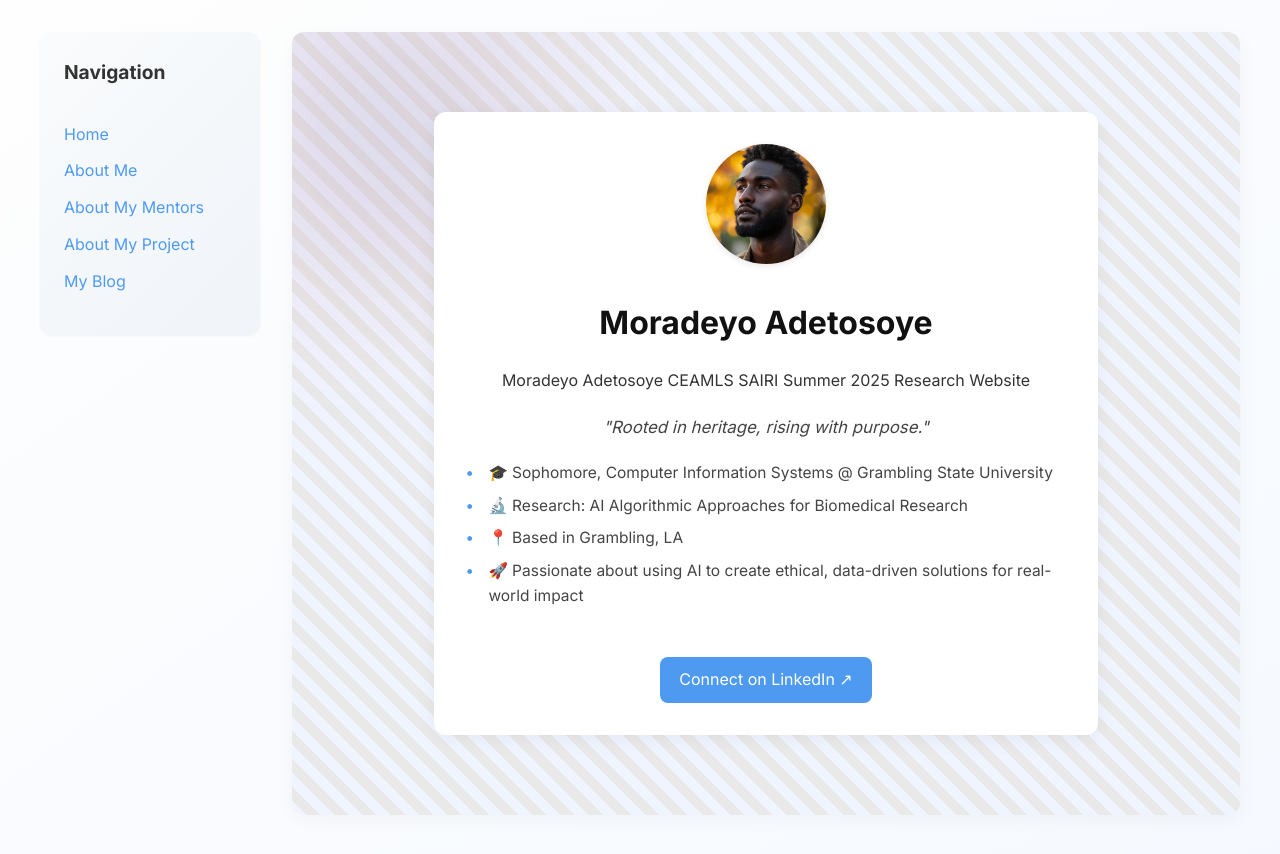
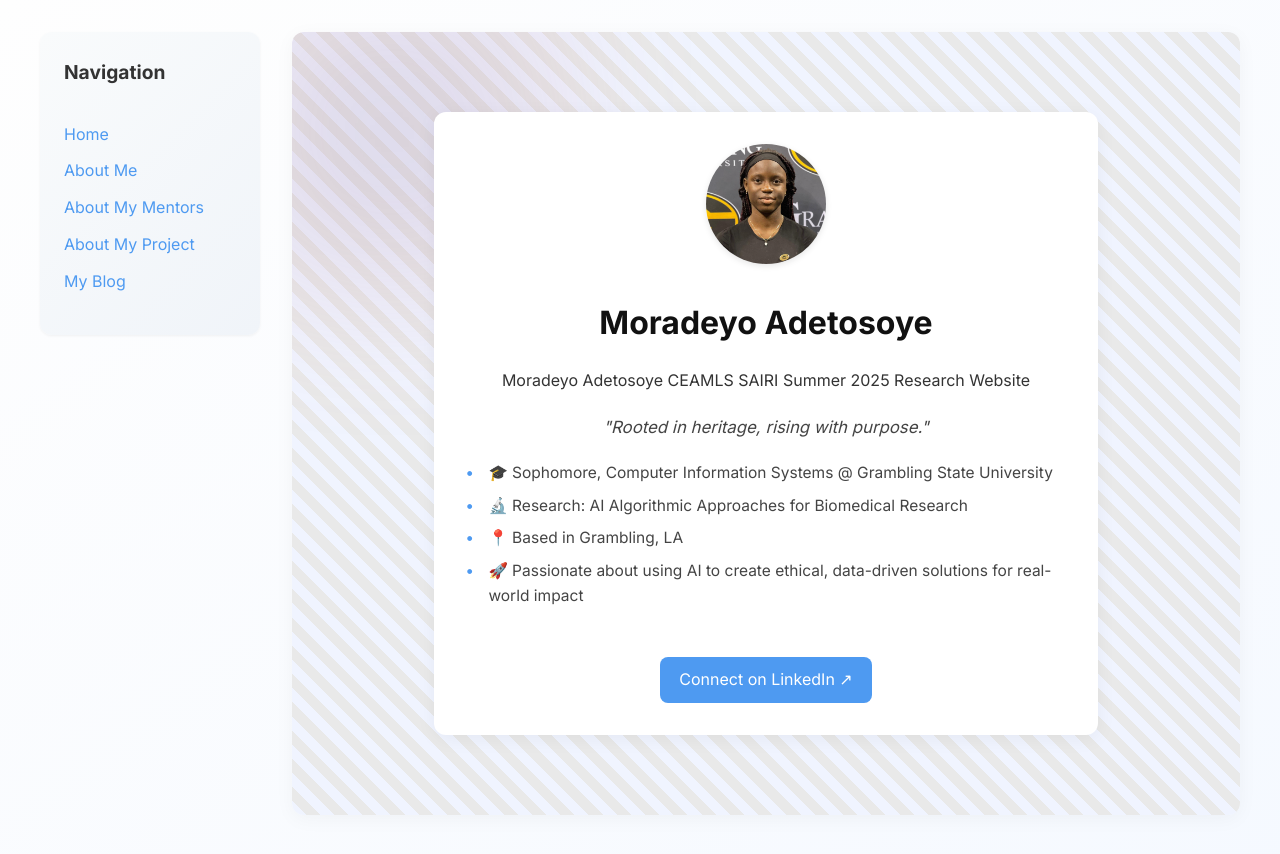
Before and after one commit to Deyo101/deyo101.github.io, a Jekyll site: the page built from index.md, in a window 1280 px wide. Shown: the top 854 px of the page. Built offline with Jekyll 4.4.1, drawn with Linux system fonts in a browser that asks for light colours.

Commit message:
Update index.md

```diff
--- a/index.md
+++ b/index.md
@@ -12,5 +12,5 @@
   - "🚀 Passionate about using AI to create ethical, data-driven solutions for real-world impact"
 
 linkedin: https://www.linkedin.com/in/moradeyoadetosoye
-image: /assets/images/me.jpg
+image: assets/images/headshot.png
 ---
```
